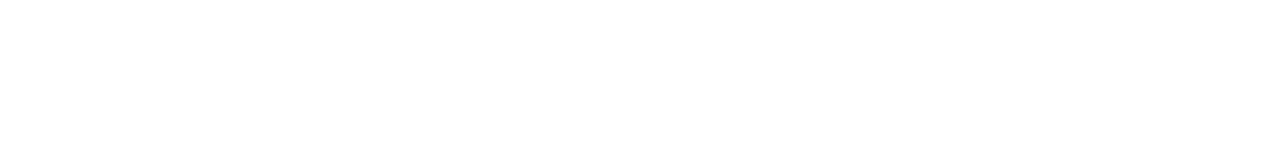
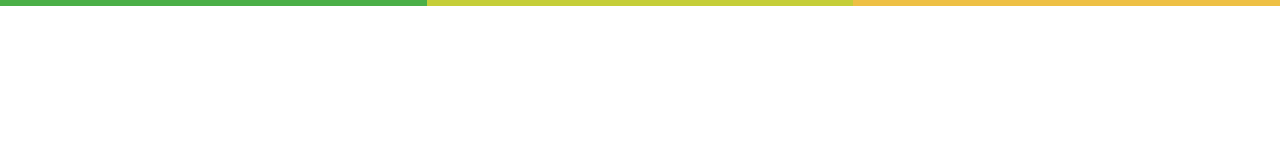
Before and after one commit to abu-bilaall/agrios, a plain HTML site: page index.html in a window 1280 px wide. Drawn offline with Linux system fonts and the light colour scheme.

Commit message:
Add the coloured tapes at the top of the page

```diff
--- a/index.html
+++ b/index.html
@@ -3,9 +3,14 @@
 <head>
     <meta charset="UTF-8">
     <meta name="viewport" content="width=device-width, initial-scale=1.0">
-    <title>Sprout</title>
+    <title>Agrios Farms</title>
+    <link rel="stylesheet" href="./styles.css">
 </head>
 <body>
-
+    <div class="coloured-tapes">
+        <div id="one"></div>
+        <div id="two"></div>
+        <div id="three"></div>
+    </div>
 </body>
 </html>
--- a/styles.css
+++ b/styles.css
@@ -0,0 +1,27 @@
+body {
+    font-family: Verdana, Geneva, Tahoma, sans-serif;
+    padding: 0;
+    margin: 0;
+}
+
+.coloured-tapes {
+    display: flex;
+    background-color: bisque;
+}
+
+#one, #two, #three {
+    height: 6px;
+    width: calc(35%);
+}
+
+#one {
+    background-color: #4BAF47;
+}
+
+#two {
+    background-color: #C5CE38;
+}
+
+#three {
+    background-color: #EEC044;
+}
```
